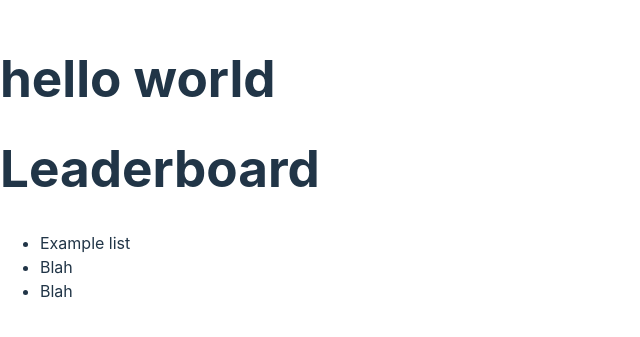
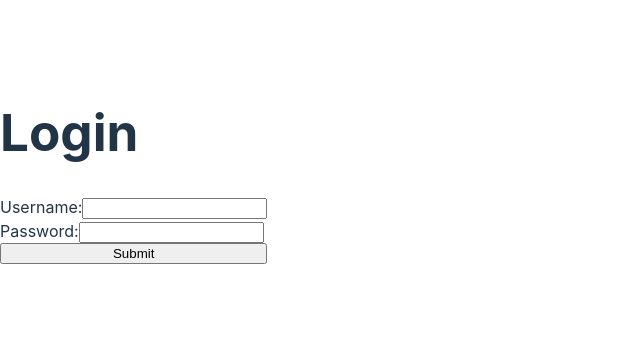
Before and after one commit to james-a-manson/Classify, a React (Vite) app: page / in a window 1280 px wide. Shown: the part 233-570 px from the top of the page, without its empty margins (0-640 px from the left). Built offline with nearby package versions, Linux system fonts and the light colour scheme.

Commit message:
login page better

```diff
--- a/src/App.css
+++ b/src/App.css
@@ -0,0 +1,10 @@
+  .LoginElements{
+        display:flex;
+        flex-direction: column;
+
+        /* padding: 10px;
+        text-align: left; */
+        /* background-color: #cccccc;
+        color: #000000; */
+
+  }
--- a/src/App.jsx
+++ b/src/App.jsx
@@ -13,8 +13,7 @@ function App() {
 
   return (
     <>
-      <Header title = 'hello world'/>
-      <Leaderboard />
+      <Login />
     </>
   )
 }
--- a/src/LoginForm.jsx
+++ b/src/LoginForm.jsx
@@ -1,26 +1,40 @@
 import { useState } from 'react';
 import ReactDOM from 'react-dom/client';
+import './App.css'
 
-function Login() {
-  const [name, setName] = useState("");
+export default function Login() {
+  const [username, setName] = useState("");
+  const [password, setPassword] = useState("");
 
   const handleSubmit = (event) => {
     event.preventDefault();
-    alert(`The name you entered was: ${name}`)
+    alert(`username ${username}\nPassword ${password}`)
   }
 
   return (
+    <>
+    <h1>
+      Login
+    </h1>
     <form onSubmit={handleSubmit}>
-      <label>Enter your name:
+      <div className = "LoginElements">
+      <label>Username:
         <input
           type="text"
-          value={name}
-          onChange={(e) => setName(e.target.value)}
+          value={username}
+        />
+      </label>
+
+      <label>Password:
+        <input
+          type="text"
+          value={password}
+          onChange={(e) => setPassword(e.target.value)}
         />
       </label>
       <input type="submit" />
+      </div>
     </form>
+    </>
   )
 }
-
-export default Login;
```
